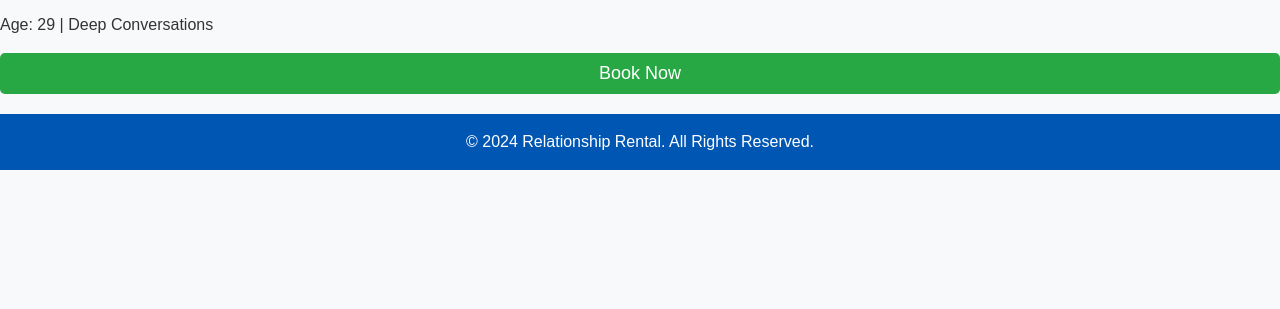
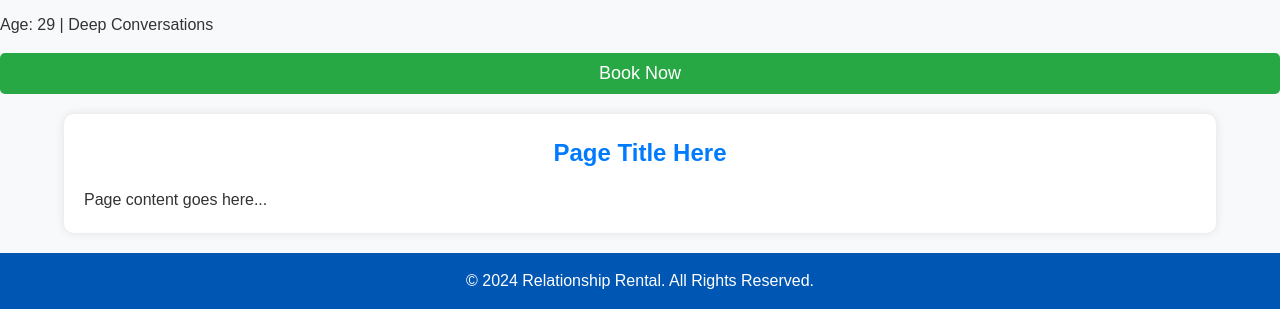
Before and after one commit to sutharsaahab/relationship-rental, a plain HTML site: page profiles.html in a window 1280 px wide. Shown: the part 748-1057 px from the top of the page. Before the commit the page ends 918 px from the top, so only its background shows below. Drawn offline with Linux system fonts and the light colour scheme.

Commit message:
profiles.html

```diff
--- a/profiles.html
+++ b/profiles.html
@@ -45,6 +45,10 @@
             <p>Age: 29 | Deep Conversations</p>
             <button>Book Now</button>
         </div>
+        <div class="container">
+        <h1>Page Title Here</h1>
+        <p>Page content goes here...</p>
+        </div>
     </div>
     </section>
     </div>
```
